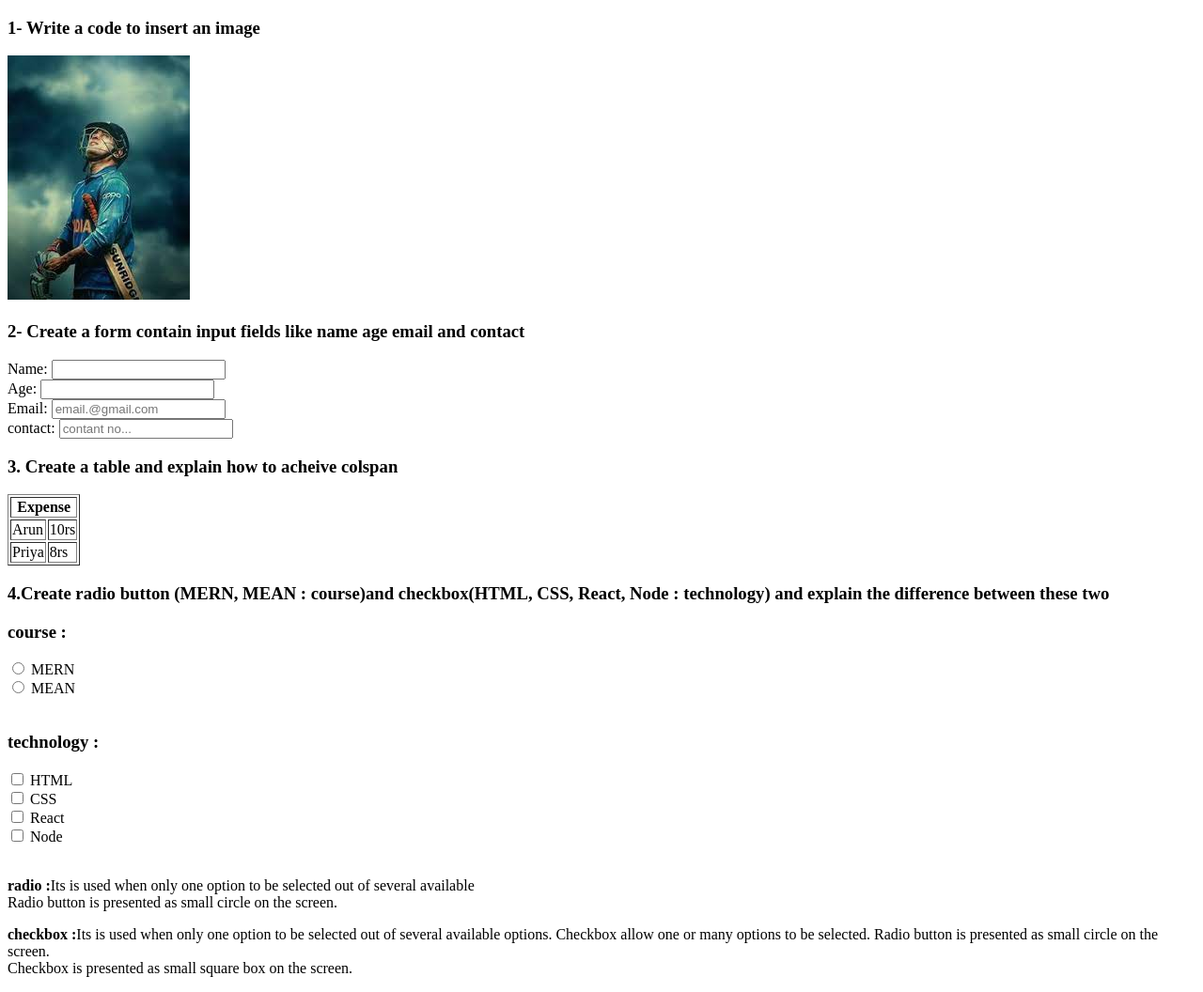
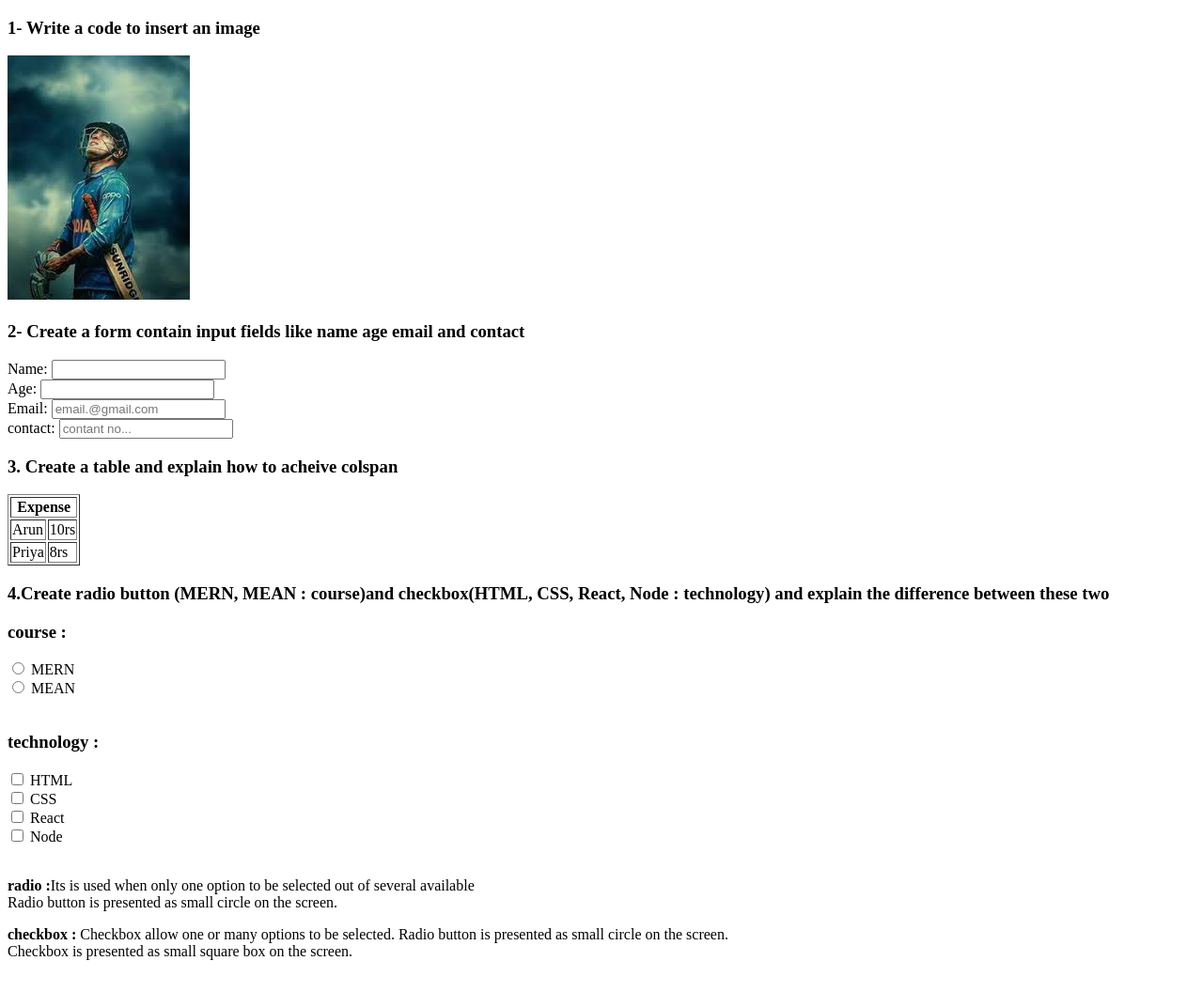
Before and after one commit to rishabhmishralu/html-day3, a plain HTML site: page index.html in a window 1280 px wide. Shown: the whole page at 94% size. Drawn offline with Linux system fonts and the light colour scheme.

Commit message:
Update index.html

```diff
--- a/index.html
+++ b/index.html
@@ -48,7 +48,7 @@
  <label for="technology">Node</label><br><br>
 
  <p><b>radio :</b>Its is used when only one option to be selected out of several available <br>Radio button is presented as small circle on the screen.</p>
- <p><b>checkbox :</b>Its is used when only one option to be selected out of several available options.	Checkbox allow one or many options to be selected.
+ <p><b>checkbox :</b>	Checkbox allow one or many options to be selected.
     Radio button is presented as small circle on the screen. <br>	Checkbox is presented as small square box on the screen.
     </p>
 </p>
```
